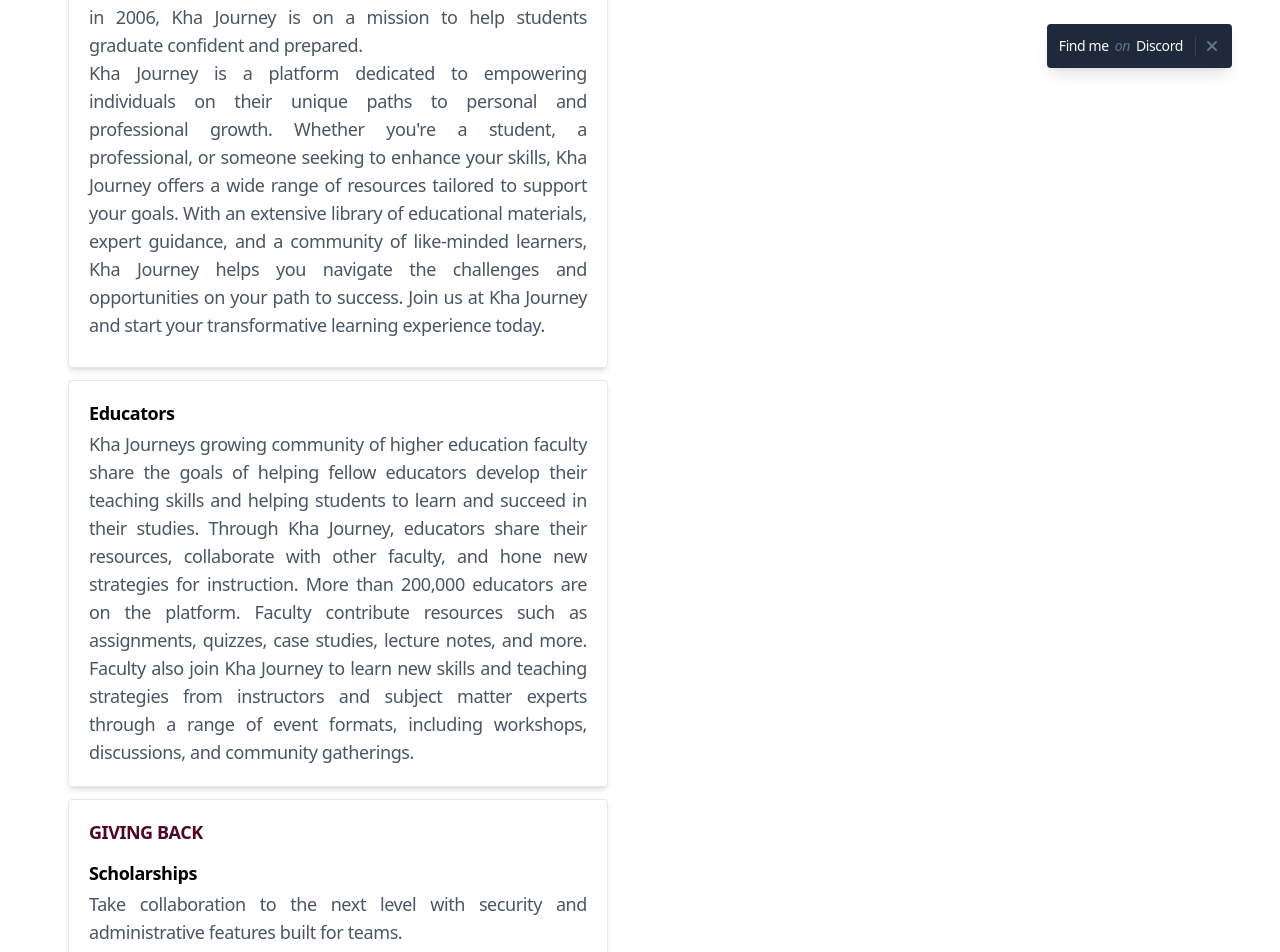
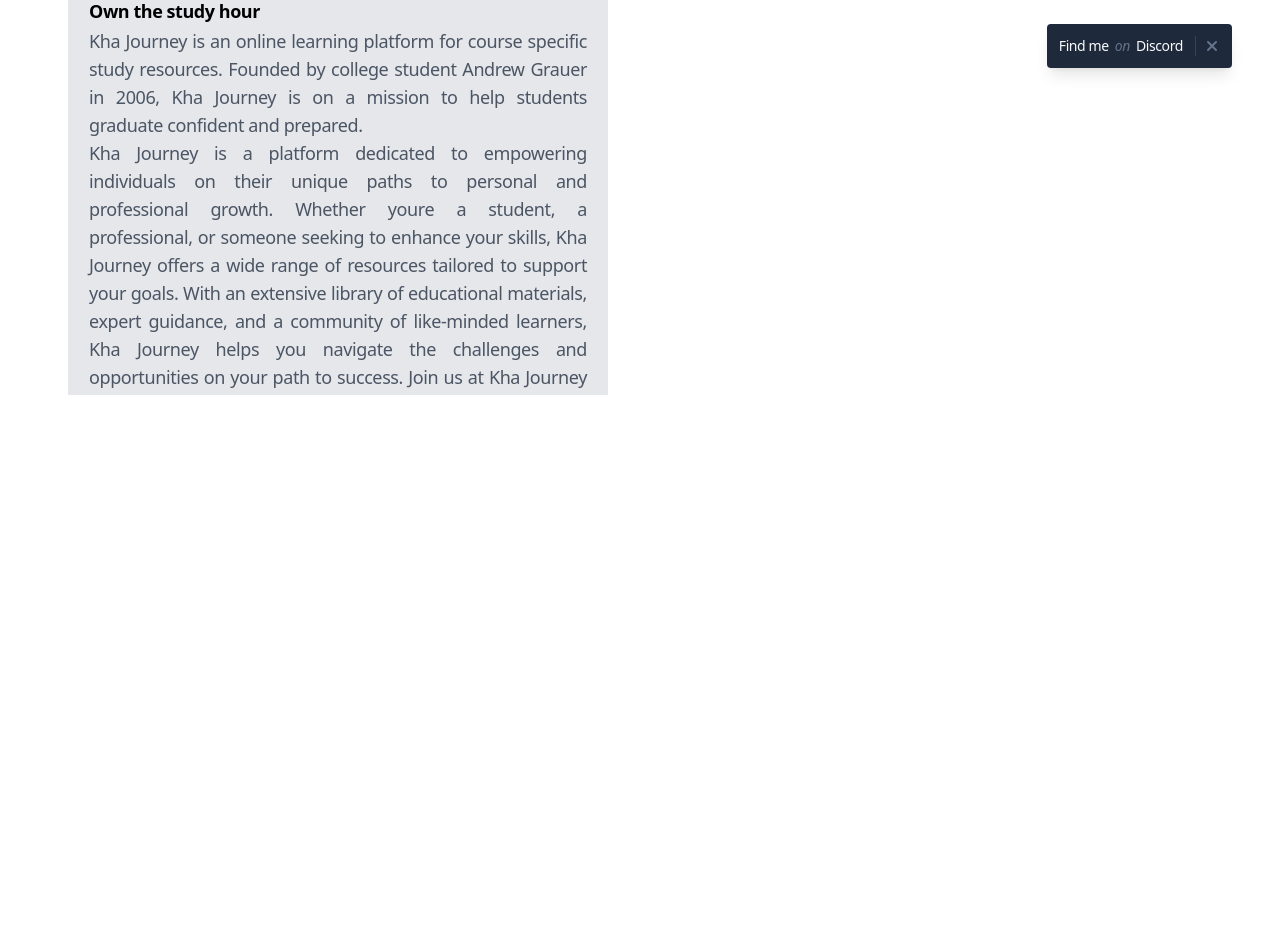
Before and after one commit to lailaroikha/mindraf, a Next.js app: page /about in a window 1280 px wide. Shown: the part 700-1652 px from the top of the page. After the commit the page ends 1095 px from the top, so only its background shows below. Built offline with nearby package versions, Linux system fonts and the light colour scheme.

Commit message:
Fixing bug

```diff
--- a/app/(auth)/about/page.tsx
+++ b/app/(auth)/about/page.tsx
@@ -1,71 +1,67 @@
+'use client'
 
+import { useState, useRef, useEffect } from 'react'
+import { Transition } from '@headlessui/react'
+import Image from 'next/image'
 
-  export default function about() {
+export default function About() {
+  const [tab, setTab] = useState<number>(1)
+
+  const tabs = useRef<HTMLDivElement | null>(null) // corrected use of generic type for ref
+
+  const heightFix = () => {
+    if (tabs.current && tabs.current.parentElement)
+      tabs.current.parentElement.style.height = `${tabs.current.clientHeight}px`;
+  }
+
+  useEffect(() => {
+    heightFix();
+  }, [])
 
   return (
     <section className="relative">
       <div className="max-w-6xl mx-auto px-4 sm:px-6">
         <div className="pt-32 pb-10 md:pt-40 md:pb-20">
+          </div>
 
         {/* Section header */}
           <div className="max-w-3xl mx-auto text-center pb-10 md:pb-14">
-            <h1 className=" text-5xl font-bold h2 mb-2">Our Vision</h1>
+            <h1 className="text-5xl font-bold h2 mb-2">Our Vision</h1>
             <p className="text-xl text-gray-600">We strive to improve the overall return on investment in education by helping students learn more in less time and at a lower cost.</p>
           </div>
+
           <div className="max-w-3xl mx-auto text-center pb-12 md:pb-16">
-            <h1 className=" text-5xl font-bold h2 mb-4">A Smarter Way to Student</h1>
+            <h1 className="text-5xl font-bold h2 mb-4">A Smarter Way to Student</h1>
             <p className="text-xl text-gray-600">As the leading student-first connected learning platform, our mission is to help every student achieve their best, in school and beyond.</p>
           </div>
 
-
         {/* Section content */}
         <div className="md:grid md:grid-cols-12 md:gap-6">
-
           {/* Content */}
           <div className="max-w-xl md:max-w-none md:w-full mx-auto md:col-span-7 lg:col-span-6 md:mt-6" data-aos="fade-right">
-
-
             {/* Our Teams */}
             <div className="max-w-xl md:max-w-none md:w-full mx-auto md:col-span-7 lg:col-span-6 md:mt-6" data-aos="fade-right">
               <div className="md:pr-4 lg:pr-12 xl:pr-16 mb-4">
                 <h3 className="text-4xl font-bold h3 mb-3"> ABOUT US </h3>
               </div>
-
-
               {/* Tabs buttons */}
-          <div className="mb-8 md:mb-0">
+              <div className="mb-8 md:mb-0" ref={tabs}>
                 <a
-                  className={`flex items-center text-lg p-5 rounded border transition duration-300 ease-in-out mb-3  'bg-white shadow-md border-gray-200 hover:shadow-lg' : 'bg-gray-200 border-transparent'}`}
-                >
+                  className={`flex items-center text-lg p-5 rounded border transition duration-300 ease-in-out mb-3 ${tab !== 1 ? 'bg-white shadow-md border-gray-200 hover:shadow-lg' : 'bg-gray-200 border-transparent'}`}
+                  href="#0"
+                  onClick={(e) => { e.preventDefault(); setTab(1); }}>
                   <div>
                     <div className="font-bold leading-snug tracking-tight mb-1">Own the study hour</div>
                     <div className="text-justify text-gray-600">Kha Journey is an online learning platform for course specific study resources. Founded by college student Andrew Grauer in 2006, Kha Journey is on a mission to help students graduate confident and prepared.</div>
-                    <div className="text-justify text-gray-600 pb-2">Kha Journey is a platform dedicated to empowering individuals on their unique paths to personal and professional growth. Whether you're a student, a professional, or someone seeking to enhance your skills, Kha Journey offers a wide range of resources tailored to support your goals. With an extensive library of educational materials, expert guidance, and a community of like-minded learners, Kha Journey helps you navigate the challenges and opportunities on your path to success. Join us at Kha Journey and start your transformative learning experience today.</div>
+                    <div className="text-justify text-gray-600 pb-2">Kha Journey is a platform dedicated to empowering individuals on their unique paths to personal and professional growth. Whether youre a student, a professional, or someone seeking to enhance your skills, Kha Journey offers a wide range of resources tailored to support your goals. With an extensive library of educational materials, expert guidance, and a community of like-minded learners, Kha Journey helps you navigate the challenges and opportunities on your path to success. Join us at Kha Journey and start your transformative learning experience today</div>
                   </div>
                 </a>
-                <a
-                  className={`flex items-center text-lg p-5 rounded border transition duration-300 ease-in-out mb-3  'bg-white shadow-md border-gray-200 hover:shadow-lg' : 'bg-gray-200 border-transparent'}`}
-                >
-                  <div>
-                    <div className="font-bold leading-snug tracking-tight mb-1">Educators</div>
-                    <div className="text-gray-600 text-justify">Kha Journeys growing community of higher education faculty share the goals of helping fellow educators develop their teaching skills and helping students to learn and succeed in their studies. Through Kha Journey, educators share their resources, collaborate with other faculty, and hone new strategies for instruction. More than 200,000 educators are on the platform. Faculty contribute resources such as assignments, quizzes, case studies, lecture notes, and more. Faculty also join Kha Journey to learn new skills and teaching strategies from instructors and subject matter experts through a range of event formats, including workshops, discussions, and community gatherings.</div>
+                {/* Rest of the code... */}
               </div>
-                </a>
-                <a
-                  className={`flex items-center text-lg p-5 rounded border transition duration-300 ease-in-out mb-3  'bg-white shadow-md border-gray-200 hover:shadow-lg' : 'bg-gray-200 border-transparent'}`}
-                >
-                  <div>
-                    <div className="font-bold leading-snug tracking-tight mb-4 text-pink-950">GIVING BACK</div>
-                    <div className="font-bold leading-snug tracking-tight mb-1">Scholarships</div>
-                    <div className="text-gray-600 text-justify">Take collaboration to the next level with security and administrative features built for teams.</div>
-                  </div>
-                </a>
-              </div>
-            </div>
-
             </div>
           </div>
         </div>
       </div>
     </section>
-)}
+  )
+}
--- a/app/(auth)/signin/page.tsx
+++ b/app/(auth)/signin/page.tsx
@@ -61,19 +61,17 @@ export const metadata = {
                 <div className="flex flex-wrap -mx-3">
                   <div className="w-full px-3">
                     <button className="btn px-0 text-white bg-red-600 hover:bg-red-700 w-full relative flex items-center">
-                      <svg className="w-4 h-4 fill-current text-white opacity-75 shrink-0 mx-4" viewBox="0 0 16 16" xmlns="http://www.w3.org/2000/svg">
-                        <path d="M7.9 7v2.4H12c-.2 1-1.2 3-4 3-2.4 0-4.3-2-4.3-4.4 0-2.4 2-4.4 4.3-4.4 1.4 0 2.3.6 2.8 1.1l1.9-1.8C11.5 1.7 9.9 1 8 1 4.1 1 1 4.1 1 8s3.1 7 7 7c4 0 6.7-2.8 6.7-6.8 0-.5 0-.8-.1-1.2H7.9z" />
-                      </svg>
+                    <svg className="w-4 h-4 fill-current text-white opacity-75 shrink-0 mx-4" viewBox="0 0 16 16" xmlns="http://www.w3.org/2000/svg">
+  <path d="M7.9 7v2.4H12c-.2 1-1.2 3-4 3-2.4 0-4.3-2-4.3-4.4 0-2.4 2-4.4 4.3-4.4 1.4 0 2.3.6 2.8 1.1l1.9-1.8C11.5 1.7 9.9 1 8 1 4.1 1 1 4.1 1 8s3.1 7 7 7c4 0 6.7-2.8 6.7-6.8 0-.5 0-.8-.1-1.2H7.9z" />
+</svg>
                       <span className="flex-auto pl-16 pr-8 -ml-16">Continue with Google</span>
                     </button>
                   </div>
                 </div>
               </form>
-              <div className="text-gray-600 text-center mt-6">
-                Don't you have an account? <p className="text-blue-600 hover:underline transition duration-150 ease-in-out">Sign up</p>
+              <div className="text-gray-600 text-center mt-6">Dont you have an account?<p className="text-blue-600 hover:underline transition duration-150 ease-in-out">Sign up</p>
               </div>
             </div>
-
           </div>
         </div>
       </section>
--- a/components/utils/accordion.tsx
+++ b/components/utils/accordion.tsx
@@ -1,12 +1,10 @@
-'use client'
+import React, { useState, useRef, useEffect } from 'react';
 
-import { useState, useRef, useEffect } from 'react'
-
-type AccordionpProps = {
-  children: React.ReactNode
-  tag?: string
-  title: string
-  active?: boolean
+type AccordionProps = {
+  children: React.ReactNode | string;
+  tag?: keyof JSX.IntrinsicElements | string;
+  title: string;
+  active?: boolean;
 }
 
 export default function Accordion({
@@ -14,15 +12,15 @@ export default function Accordion({
   tag = 'li',
   title,
   active = false
-}: AccordionpProps) {
+}: AccordionProps) {
 
-  const [accordionOpen, setAccordionOpen] = useState<boolean>(false)
-  const accordion = useRef<HTMLDivElement>(null)
-  const Component = tag as keyof JSX.IntrinsicElements
+  const [accordionOpen, setAccordionOpen] = useState<boolean>(false);
+  const accordion = useRef<HTMLDivElement>(null);
+  const Component = tag as keyof JSX.IntrinsicElements;
 
   useEffect(() => {
-    setAccordionOpen(active)
-  }, [accordion])
+    setAccordionOpen(active);
+  }, [active]);
 
   return (
     <Component>
@@ -40,7 +38,7 @@ export default function Accordion({
       <div
         ref={accordion}
         className="text-gray-600 overflow-hidden transition-all duration-300 ease-in-out"
-        style={accordionOpen ? { maxHeight: accordion.current?.scrollHeight, opacity: 1 } : { maxHeight: 0, opacity: 0 }}
+        style={{ maxHeight: accordionOpen ? accordion.current?.scrollHeight : 'none', opacity: accordionOpen ? 1 : 0 }}
       >
         <p className="pb-5">{children}</p>
       </div>
--- a/package.json
+++ b/package.json
@@ -18,10 +18,11 @@
     "framer-motion": "^11.2.4",
     "next": "14.2.3",
     "next-themes": "^0.3.0",
-    "react": "^18",
+    "react": "^18.3.1",
     "react-dom": "^18",
     "react-icons": "^5.2.1",
-    "react-type-animation": "^3.2.0"
+    "react-type-animation": "^3.2.0",
+    "sharp": "^0.33.4"
   },
   "devDependencies": {
     "@types/aos": "^3.0.7",
```
Also changed, not shown: 2 other files (tests, documents, lock files or other folders). Lines whose indentation alone changed are shown as unchanged.
